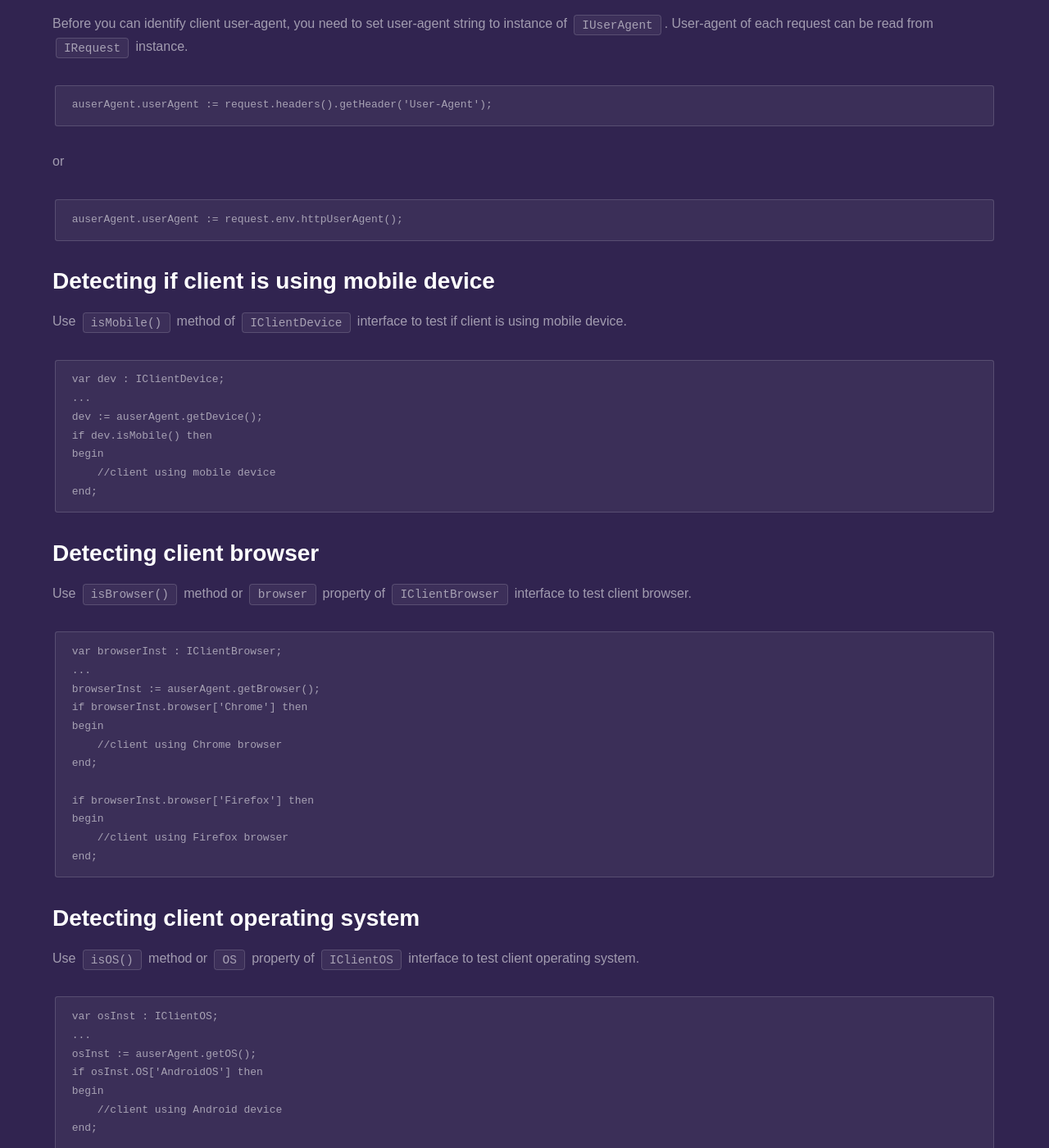
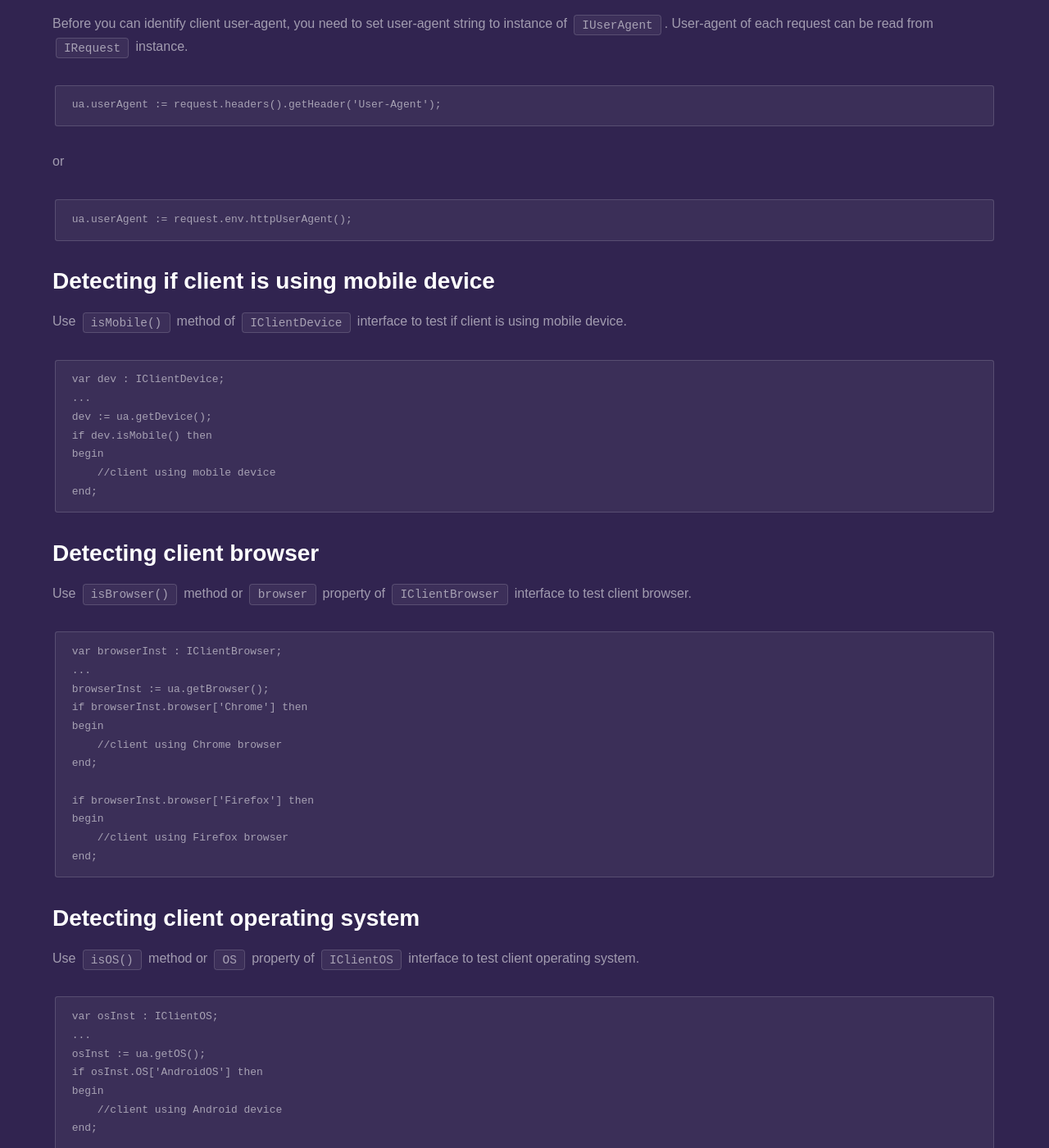
Before and after one commit to fanoframework/fanoframework.github.io, a Jekyll site: the page built from utilities/identifying-client-user-agent/index.md, in a window 1280 px wide and 1400 px high, scrolled down 1522 px. Shown: the whole window at 82% size. Built offline with Jekyll 4.4.1, drawn with Linux system fonts in a browser that asks for light colours; our own code applies the rules of GitHub Pages for plain Markdown files; some of the changed text lies outside the part shown.

Commit message:
improve code snippet

````diff
--- a/utilities/identifying-client-user-agent/index.md
+++ b/utilities/identifying-client-user-agent/index.md
@@ -38,9 +38,9 @@ container.factory('ua', TUserAgentFactory.create());
 ```
 to retrieve `IUserAgent` instance,
 ```
-var auserAgent : IUserAgent;
+var ua : IUserAgent;
 ...
-auserAgent := container['ua'] as IUserAgent;
+ua := container['ua'] as IUserAgent;
 ```
 
 ## Set user-agent string
@@ -48,11 +48,11 @@ auserAgent := container['ua'] as IUserAgent;
 Before you can identify client user-agent, you need to set user-agent string to instance of `IUserAgent`. User-agent of each request can be read from `IRequest` instance.
 
 ```
-auserAgent.userAgent := request.headers().getHeader('User-Agent');
+ua.userAgent := request.headers().getHeader('User-Agent');
 ```
 or
 ```
-auserAgent.userAgent := request.env.httpUserAgent();
+ua.userAgent := request.env.httpUserAgent();
 ```
 
 ## Detecting if client is using mobile device
@@ -62,7 +62,7 @@ Use `isMobile()` method of `IClientDevice` interface to test if client is using
 ```
 var dev : IClientDevice;
 ...
-dev := auserAgent.getDevice();
+dev := ua.getDevice();
 if dev.isMobile() then
 begin
     //client using mobile device
@@ -76,7 +76,7 @@ Use `isBrowser()` method or `browser` property of `IClientBrowser` interface to
 ```
 var browserInst : IClientBrowser;
 ...
-browserInst := auserAgent.getBrowser();
+browserInst := ua.getBrowser();
 if browserInst.browser['Chrome'] then
 begin
     //client using Chrome browser
@@ -95,7 +95,7 @@ Use `isOS()` method or `OS` property of `IClientOS` interface to test client ope
 ```
 var osInst : IClientOS;
 ...
-osInst := auserAgent.getOS();
+osInst := ua.getOS();
 if osInst.OS['AndroidOS'] then
 begin
     //client using Android device
````
